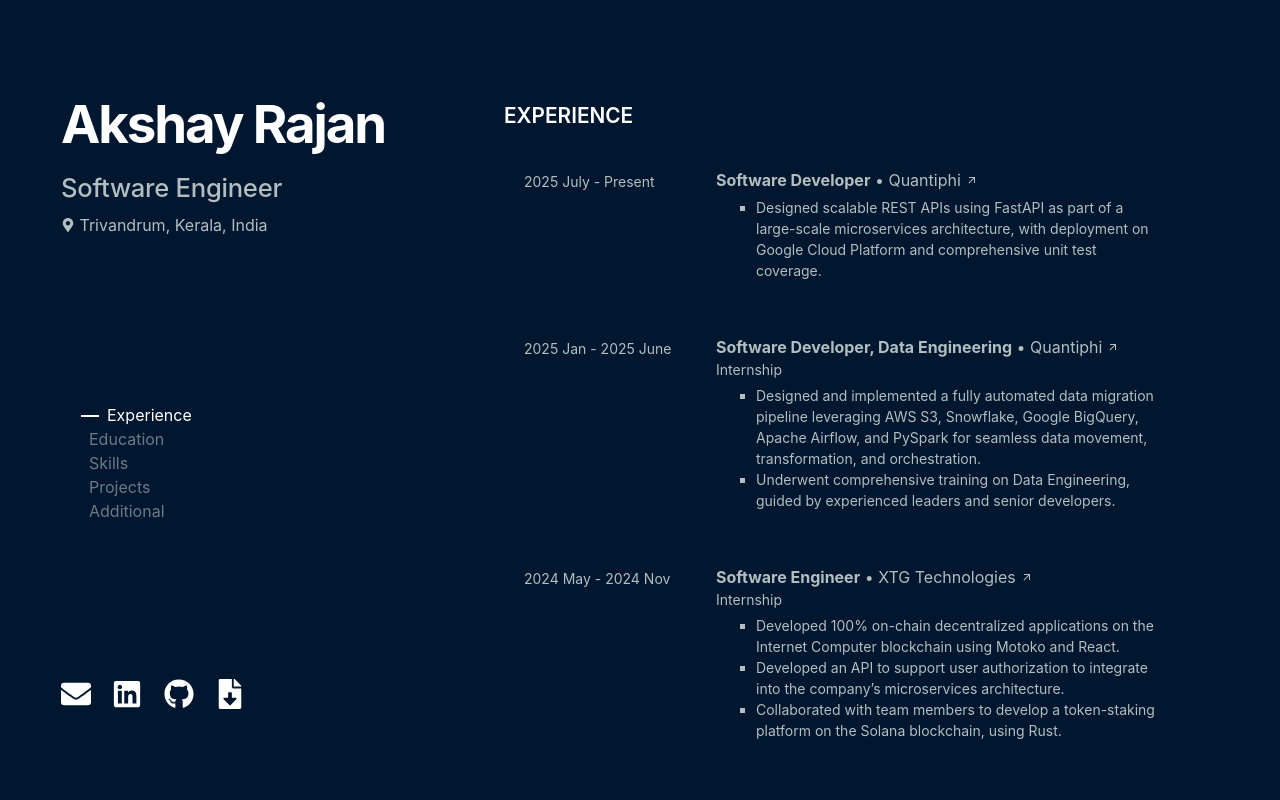
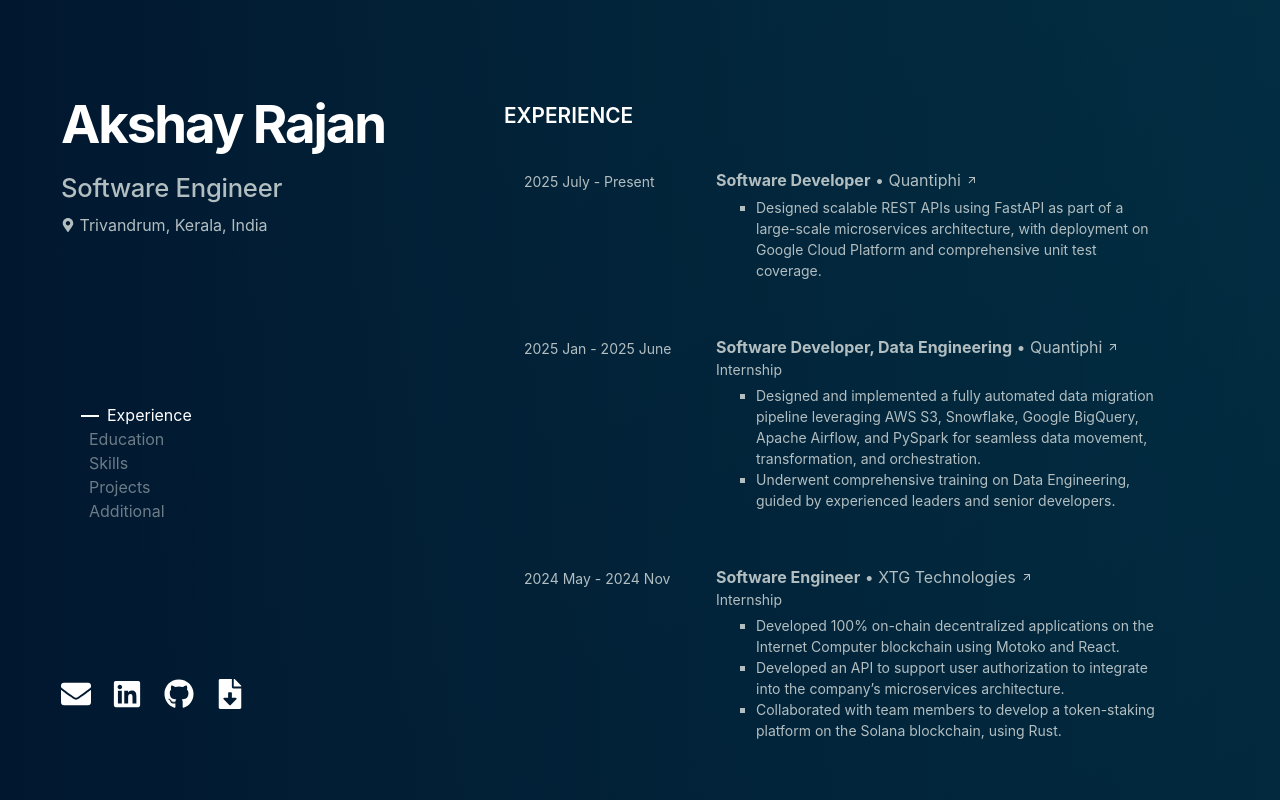
Before and after one commit to akshay-rajan/akshay-rajan.github.io, a React (Vite) app: page / in a window 1280 px wide. Shown: the top 800 px of the page. Built offline with nearby package versions, Linux system fonts and the light colour scheme.

Commit message:
Add background gradient

```diff
--- a/src/components/ContactItem.tsx
+++ b/src/components/ContactItem.tsx
@@ -8,7 +8,7 @@
   return (
     <div className="contact-item">
       {link ? (
-          <a href={link} className="contact-link">
+          <a href={link} className="contact-link" target="_blank" rel="noopener noreferrer">
           {icon}
           {text}
         </a>
--- a/src/styles/_variables.scss
+++ b/src/styles/_variables.scss
@@ -8,3 +8,14 @@
 $link-color: $secondary-color;
 $skill-border: rgba(178, 190, 192, 0.2);
 $font-family: 'Inter', sans-serif;
+
+$background-1: -moz-linear-gradient(-45deg, rgba(1,23,47,0) 0%, rgba(1,23,47,1) 100%),
+            -moz-linear-gradient(left, rgba(1,23,47,1) 0%, rgba(3,54,73,1) 100%);
+$background-2: -webkit-linear-gradient(-45deg, rgba(1,23,47,0) 0%, rgba(1,23,47,1) 100%),
+            -webkit-linear-gradient(left, rgba(1,23,47,1) 0%, rgba(3,54,73,1) 100%);
+$background-3: -o-linear-gradient(-45deg, rgba(1,23,47,0) 0%, rgba(1,23,47,1) 100%),
+            -o-linear-gradient(left, rgba(1,23,47,1) 0%, rgba(3,54,73,1) 100%);
+$background-4: -ms-linear-gradient(-45deg, rgba(1,23,47,0) 0%, rgba(1,23,47,1) 100%),
+            -ms-linear-gradient(left, rgba(1,23,47,1) 0%, rgba(3,54,73,1) 100%);
+$background-5: linear-gradient(135deg, rgba(1,23,47,0) 0%, rgba(1,23,47,1) 100%),
+            linear-gradient(to right, rgba(1,23,47,1) 0%, rgba(3,54,73,1) 100%);
--- a/src/styles/main.scss
+++ b/src/styles/main.scss
@@ -9,12 +9,20 @@
 @use "navigation";
 
 body {
-  background-color: $background-color;
   color: $font-color;
   font-family: $font-family;
   line-height: 1.5;
   padding: 2px;
+
+  background: $background-color;
+  background: $background-1;
+  background: $background-2;
+  background: $background-3;
+  background: $background-4;
+  background: $background-5;
 }
+
+
 
 body a {
   color: $link-color;
```
